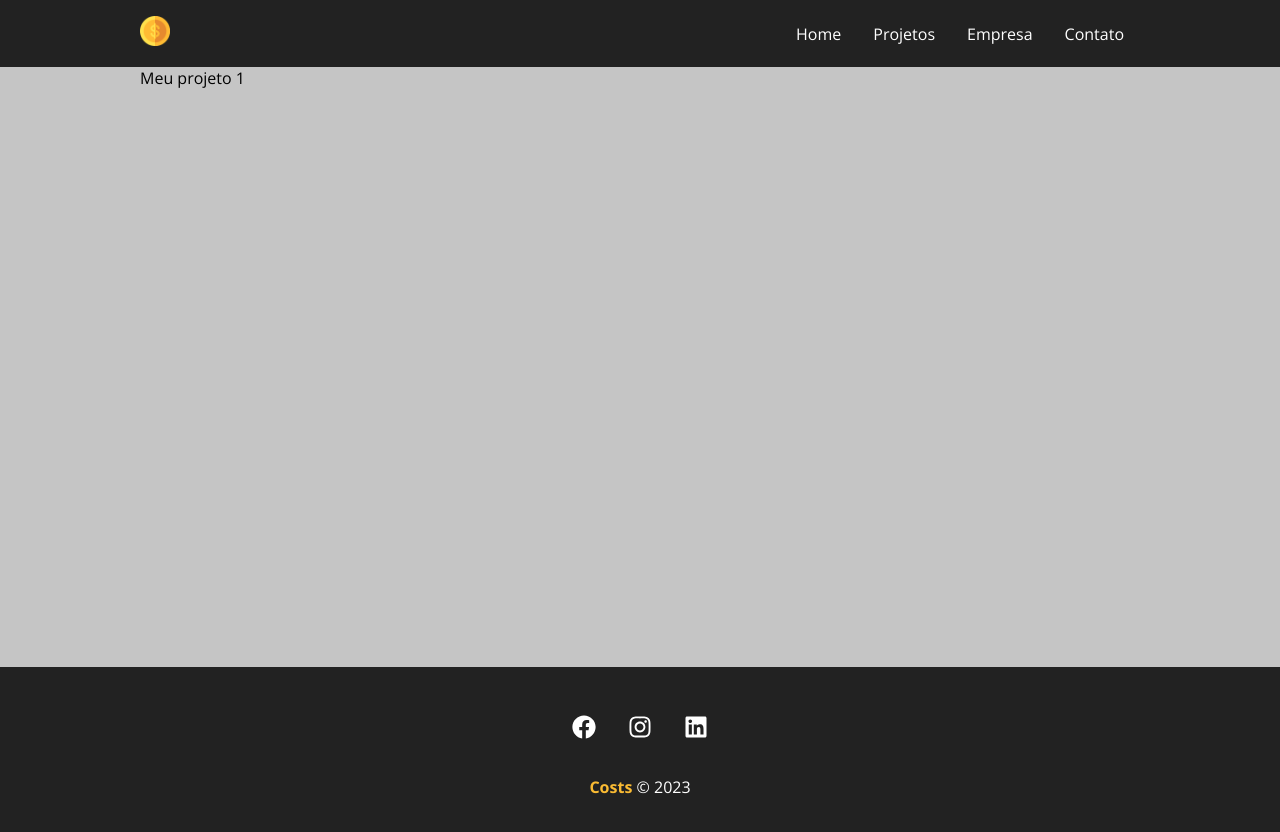
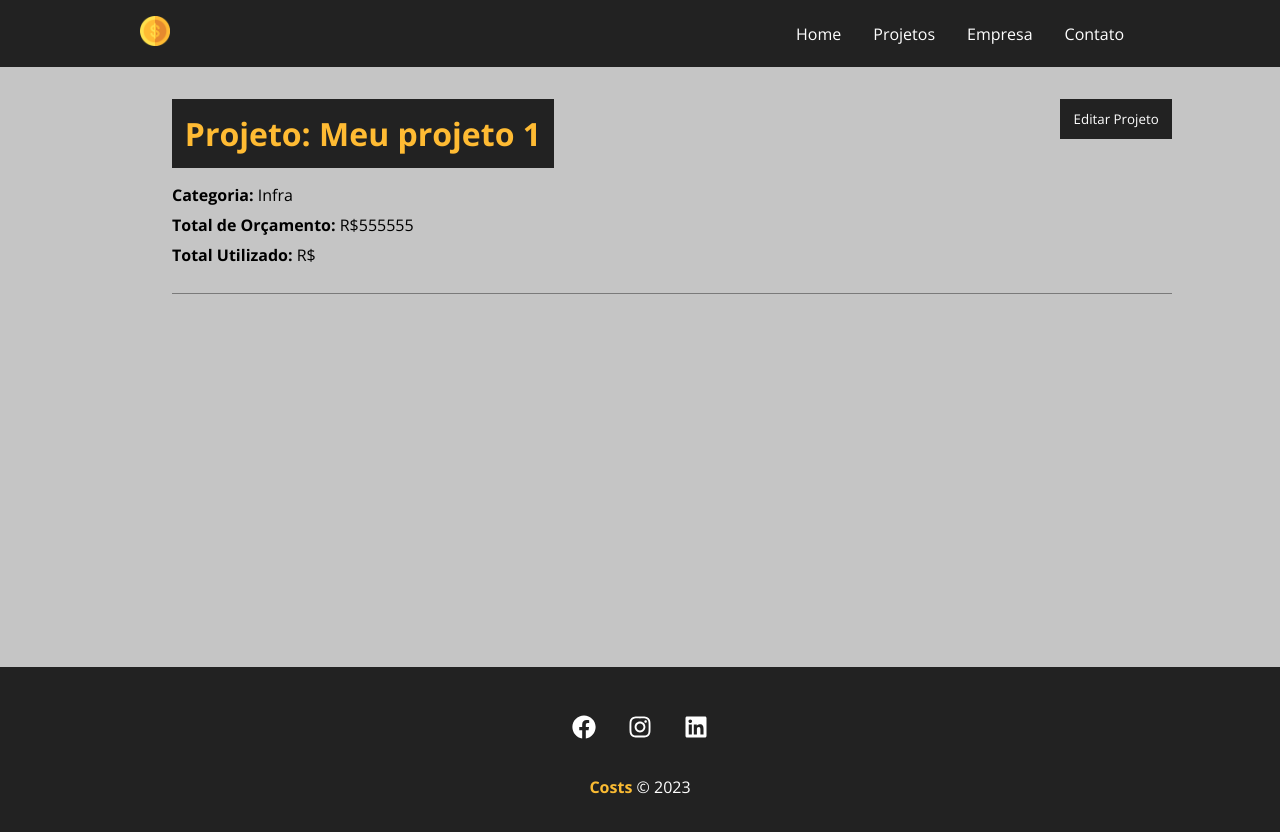
Before and after one commit to Maria-Dalila/Costs-React, a React (Create React App) app: page /project/1 in a window 1280 px wide. Shown: the top 832 px of the page. Built offline with nearby package versions, Linux system fonts and the light colour scheme; data requests are answered from the project's data file.

Commit message:
project details

```diff
--- a/db.json
+++ b/db.json
@@ -32,17 +32,6 @@
       "costs": 0,
       "services": [],
       "id": 3
-    },
-    {
-      "name": "Meu projeto 4",
-      "budget": "3000",
-      "category": {
-        "id": "3",
-        "name": "Design"
-      },
-      "costs": 0,
-      "services": [],
-      "id": 4
     }
   ],
   "categories": [
--- a/src/components/pages/Project.js
+++ b/src/components/pages/Project.js
@@ -1,12 +1,17 @@
 import styles from './Project.module.css'
 import { useParams } from 'react-router-dom'
 import {useState, useEffect} from 'react'
+import Loading from '../layout/Loading'
+import Container from '../layout/Container'
 
 function Project(){
     const { id } = useParams()
 
     const [project, setproject] = useState([])
+    const [showProjectForm, setShowProjectForm] = useState(false)
+
     useEffect(() => {
+        setTimeout(() => {
             fetch(`http://localhost:5000/projects/${id}`, {
                 method: "GET",
                 headers: {
@@ -15,8 +20,49 @@
             }).then(resp => resp.json())
               .then((data) => {setproject(data)})
               .catch(err => console.log(err))
+        }, 300);
     }, [id])
-    return(<p>{project.name}</p>)
+
+    function toggleProjectForm() {
+        setShowProjectForm(!showProjectForm)
+    }
+
+    return(
+    <>
+    {project.name ? (
+        <div className={styles.project_details}>
+            <Container customClass="column">
+                <div className={styles.details_container}>
+                    <h1>Projeto: {project.name}</h1>
+                    <button className={styles.btn} onClick={toggleProjectForm}>
+                        {!showProjectForm ? 'Editar Projeto' : 'Fechar'}
+                    </button>
+                    {!showProjectForm ? (
+                        <div className={styles.project_info}>
+                            <p>
+                                <span>Categoria:</span> {project.category.name}
+                            </p>
+                            <p>
+                                <span>Total de Orçamento:</span> R${project.budget}
+                            </p>
+                            <p>
+                                <span>Total Utilizado:</span> R${project.cost}
+                            </p>
+                        </div>
+                    ) : (
+                    <div className={styles.project_info}>
+                        <p>form</p>
+                    </div>)}
+                </div>
+            </Container>
+        </div>
+        ) : (
+        <Loading />
+        )}
+
+    </>
+
+    )
 }
 
 export default Project
--- a/src/components/pages/Project.module.css
+++ b/src/components/pages/Project.module.css
@@ -0,0 +1,49 @@
+.project_details{
+    padding: 2em;
+
+}
+
+.project_details h1,
+.project_details h2,
+.project_details p{
+    margin-bottom: 0.5em;
+}
+
+.project_details h1{
+    background-color: #222;
+    color: #ffbb33;
+    padding: 0.4em;
+}
+
+.project_details span {
+    font-weight: bold;
+}
+
+.details_container,
+.service_form_container{
+    border-bottom: 1px solid #7a7a7a;
+    margin-bottom: 1.2em;
+    padding-bottom: 1.2em;
+    display: flex;
+    justify-content: space-between;
+    flex-wrap: wrap;
+}
+
+.btn {
+    background-color: #222;
+    color: #fff;
+    padding: 0.5em 1em;
+    text-decoration: none;
+    transition: 0.5s;
+    cursor: pointer;
+    max-height: 40px;
+    border: none;
+}
+
+.btn:hover{
+    color: #ffbb33;
+}
+
+.project_info{
+    width: 100%;
+}
```
Lines whose indentation alone changed are shown as unchanged.
